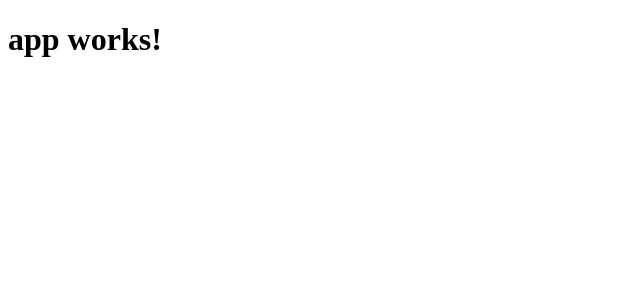
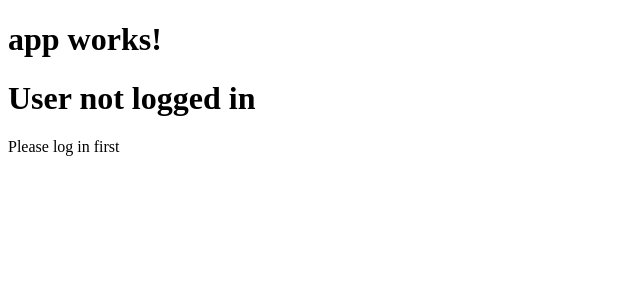
Before and after one commit to dharnitski/angular2-11-testing, an Angular app: page / in a window 1280 px wide. Shown: the top 300 px of the page, without its empty margins (0-640 px from the left). Built offline with nearby package versions, Linux system fonts and the light colour scheme.

Commit message:
add user component - no tests so far

```diff
--- a/src/app/app.component.html
+++ b/src/app/app.component.html
@@ -1,3 +1,4 @@
 <h1>
   {{title}}
 </h1>
+<app-user></app-user>
--- a/src/app/app.module.ts
+++ b/src/app/app.module.ts
@@ -4,10 +4,12 @@ import { FormsModule } from '@angular/forms';
 import { HttpModule } from '@angular/http';
 
 import { AppComponent } from './app.component';
+import { UserComponent } from './user/user.component';
 
 @NgModule({
   declarations: [
-    AppComponent
+    AppComponent,
+    UserComponent
   ],
   imports: [
     BrowserModule,
--- /dev/null
+++ b/src/app/user/user.component.html
@@ -0,0 +1,8 @@
+<div *ngIf="isLoggedIn">
+  <h1>User Logged In</h1>
+  <p>User is: {{user.name}}</p>
+</div>
+<div *ngIf="!isLoggedIn">
+  <h1>User not logged in</h1>
+  <p>Please log in first</p>
+</div>
--- /dev/null
+++ b/src/app/user/user.component.ts
@@ -0,0 +1,17 @@
+import { Component, OnInit } from '@angular/core';
+
+@Component({
+  selector: 'app-user',
+  templateUrl: './user.component.html',
+  styleUrls: ['./user.component.css']
+})
+export class UserComponent implements OnInit {
+  user: { name: string }
+  isLoggedIn = false
+
+  constructor() { }
+
+  ngOnInit() {
+  }
+
+}
```
Also changed, not shown: src/app/user/user.component.css (added), 1 other file (tests, documents, lock files or other folders).
